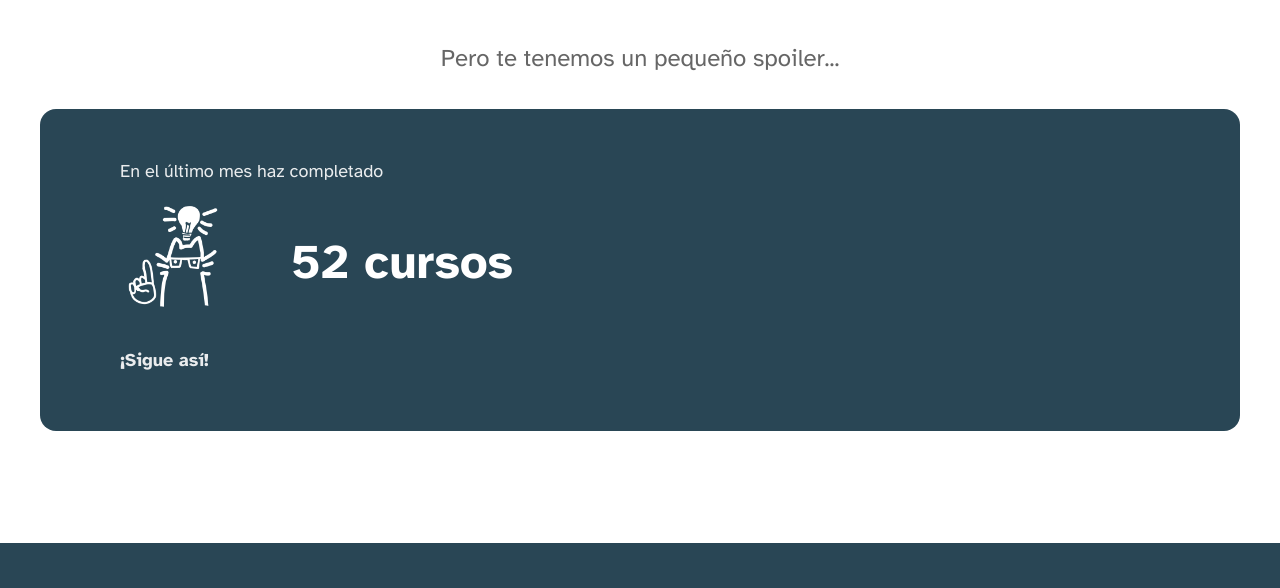
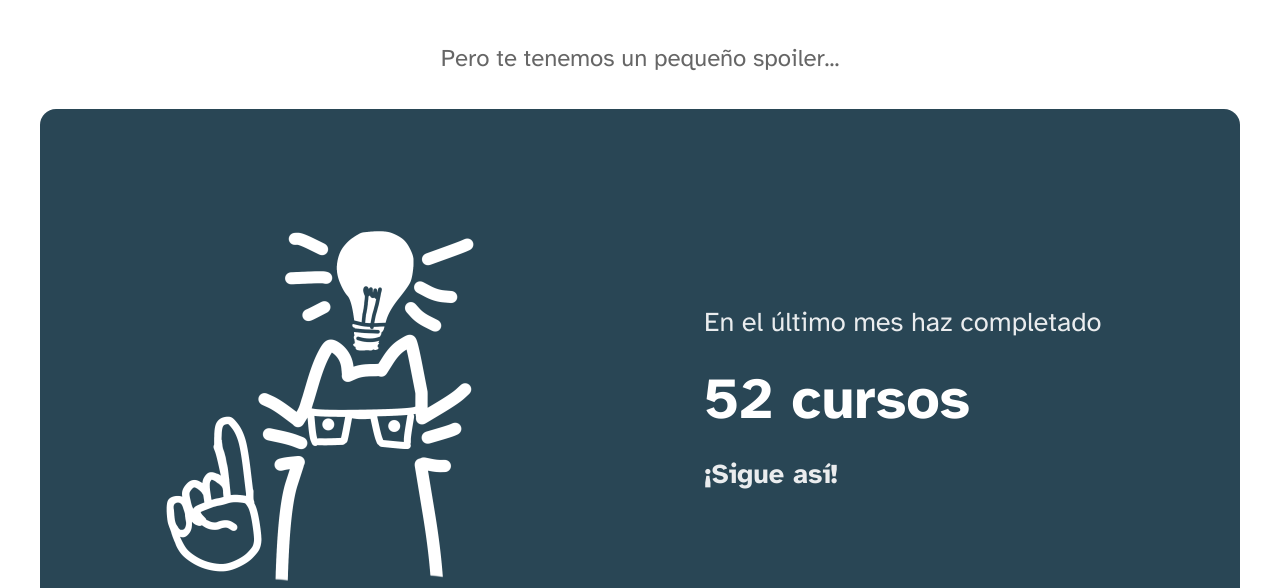
Before and after one commit to Yaslie/Simbra, a plain HTML site: page Frontend/Cursos/index.html in a window 1280 px wide. Shown: the part 1790-2378 px from the top of the page. Drawn offline with Linux system fonts and the light colour scheme.

Commit message:
Mis cursos diseño terminado

```diff
--- a/Frontend/Cursos/Cursos.css
+++ b/Frontend/Cursos/Cursos.css
@@ -233,36 +233,35 @@ body {
     padding: 3rem 2rem;
     color: #fff;
     margin: 0 -1.5rem;
+    display: flex;
 }
 
 .banner-content {
     display: flex;
     align-items: center;
     justify-content: space-between;
-    max-width: 75rem;
-    margin: 0 auto;
+    margin: 2rem 4rem;
+    flex: 1;
 }
 
-.banner-illustration {
-    flex: 0 0 auto;
-}
+
 
 
 .banner-text {
     text-align: left;
     flex: 1;
-    margin-left: 3rem;
+    padding-top: 9rem;
 }
 
 .banner-text p {
-    font-size: 1.125rem;
+    font-size: 1.7rem;
     margin-bottom: 0.5rem;
     opacity: 0.9;
 }
 
 .banner-text h3 {
-    font-size: 3rem;
-    font-weight: 700;
+    font-size: 3.6rem;
+    font-weight: 1000;
     margin-bottom: 0.5rem;
 }
 
--- a/Frontend/Cursos/index.html
+++ b/Frontend/Cursos/index.html
@@ -130,16 +130,11 @@
                 <!-- Progress Banner -->
                 <div class="progress-banner">
                     <div class="banner-content">
-                        <div class="banner-illustration">
-                            <div class="cat-character">
-                                <div class="lightbulb-head"></div>
-                                <div class="glasses"></div>
-                                <div class="pointing-finger"></div>
-                            </div>
+                        <img src="../img/gato-idea.png" width="500rem" height="500rem" >
                         </div>
                         <div class="banner-text">
                             <p>En el último mes haz completado</p>
-                            <h3><img src="../img/gato-idea.png" id="gato-idea"> 52 cursos</h3>
+                            <h3> 52 cursos</h3>
                             <p class="encouragement">¡Sigue así!</p>
                         </div>
                     </div>
```
